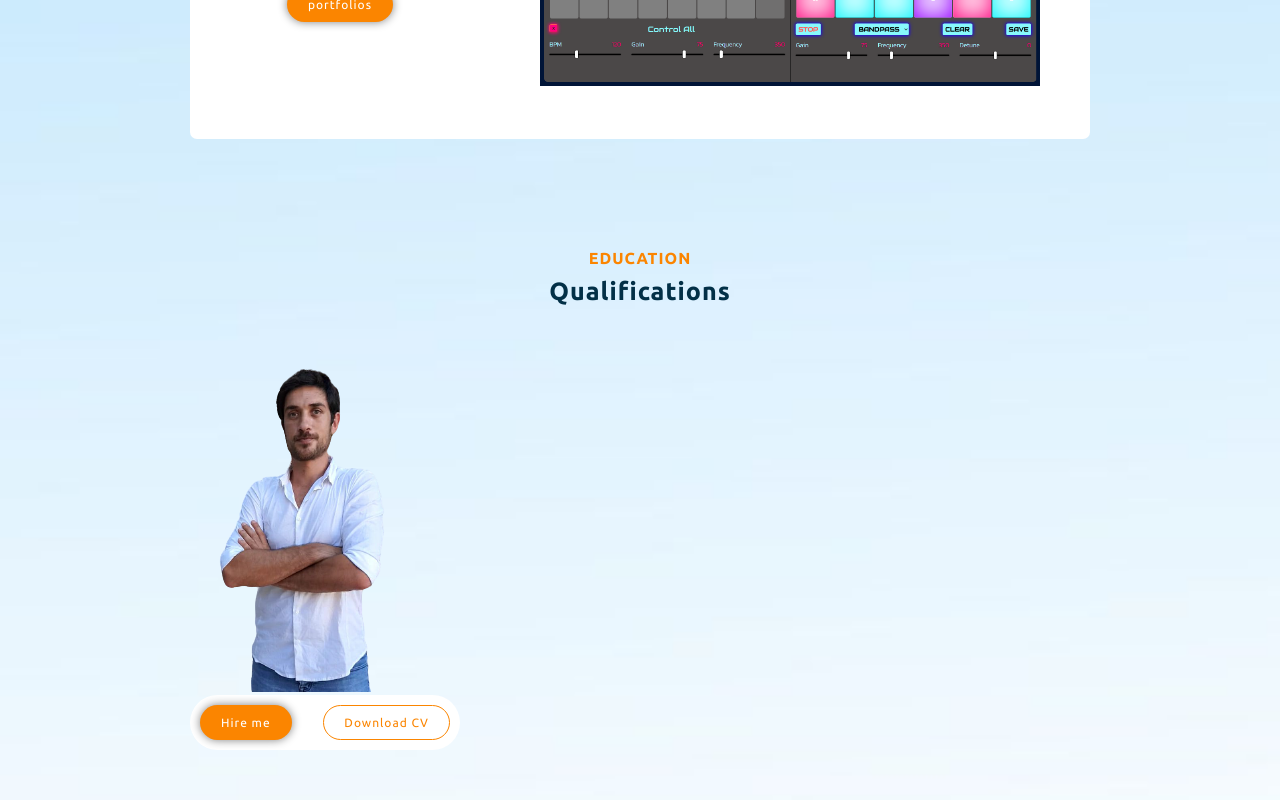
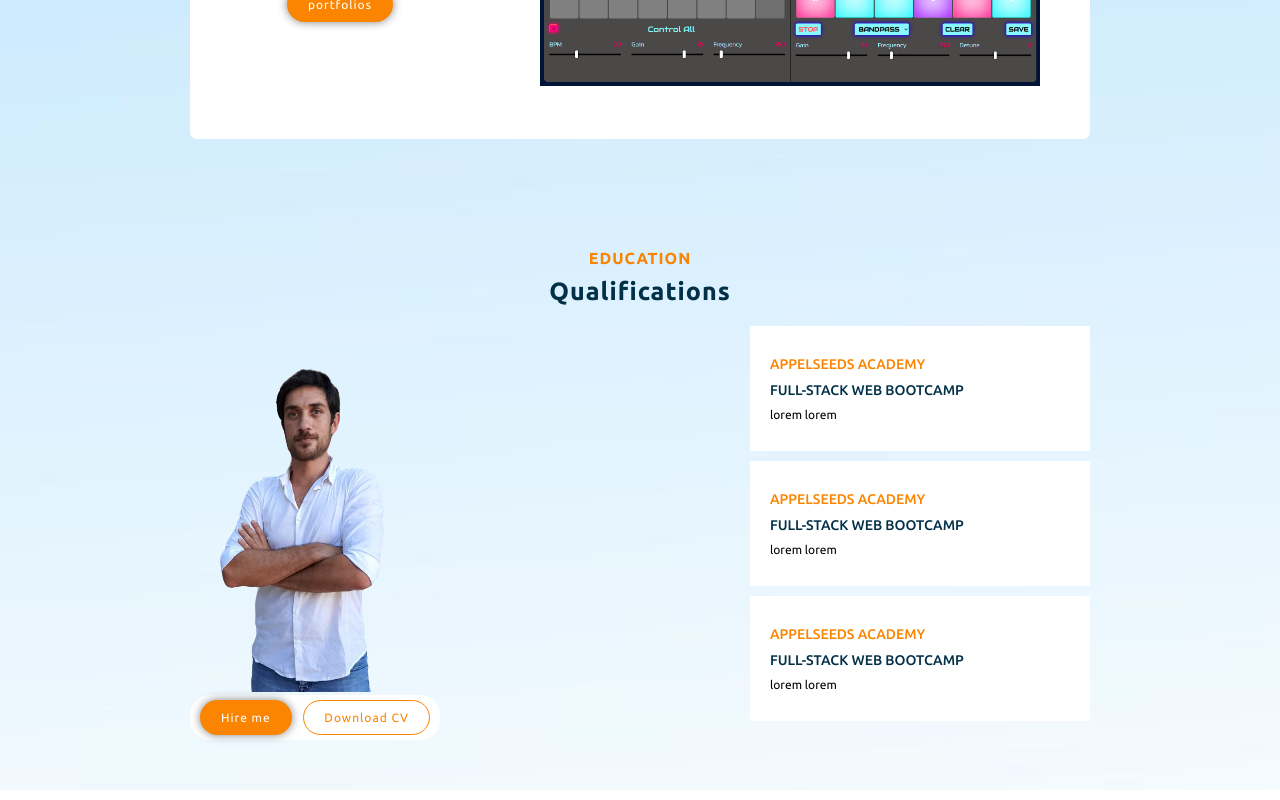
Before and after one commit to morMBen/mmb, a React (Create React App) app: page / in a window 1280 px wide. Shown: the part 1758-2558 px from the top of the page. Built offline with nearby package versions, Linux system fonts and the light colour scheme.

Commit message:
Education component

```diff
--- a/src/components/Education/index.js
+++ b/src/components/Education/index.js
@@ -3,7 +3,7 @@ import MediumHeading from '../UI/MediumHeading'
 import SmallHeading from '../UI/SmallHeading'
 import me from '../../assets/images/me2.png'
 import { Button } from '../UI/Button'
-
+import Tile from '../UI/Tile/index'
 import './style.css'
 
 const Education = () => {
@@ -11,21 +11,39 @@ const Education = () => {
         <div className='container' style={{ padding: '50px 0' }}>
             <SmallHeading text='Education' />
             <MediumHeading text='qualifications' />
-            <div>
+            <div className='flex-row align-center justify-sb'>
                 <div className='me-left-container'>
                     <img src={me} alt='' />
                     <div
                         className='flex-row'
                         style={{
                             background: '#fff',
-                            padding: '10px',
+                            padding: '5px 10px',
+                            boxSizing: 'border-box',
                             width: '250px',
-                            borderRadius: '35px',
+                            borderRadius: '20px',
                             justifyContent: 'space-between'
                         }}>
                         <Button label='Hire me' />
                         <Button label='Download CV' inverse='true' />
                     </div>
+                </div>
+                <div>
+                    <Tile
+                        title='AppelSeeds Academy'
+                        mediumTitle='Full-Stack Web Bootcamp'
+                        desc='lorem lorem'
+                    />
+                    <Tile
+                        title='AppelSeeds Academy'
+                        mediumTitle='Full-Stack Web Bootcamp'
+                        desc='lorem lorem'
+                    />
+                    <Tile
+                        title='AppelSeeds Academy'
+                        mediumTitle='Full-Stack Web Bootcamp'
+                        desc='lorem lorem'
+                    />
                 </div>
             </div>
         </div>
--- a/src/components/Education/style.css
+++ b/src/components/Education/style.css
@@ -1,3 +1 @@
-.me-left-container{
-
-}
+.me-left-container{}
--- /dev/null
+++ b/src/components/UI/Tile/index.js
@@ -0,0 +1,22 @@
+import React from 'react'
+
+const Tile = ({ title, mediumTitle, desc }) => {
+    return (
+        <div
+            className='mtb-10'
+            style={{ background: '#fff', padding: '20px', width: '300px' }}
+        >
+            <p
+                className='primary-color font-14 bold-500 mtb-10 uppercase'
+            >{title}</p>
+            <p
+                className='text-color font-14 bold-500 mtb-10 uppercase'
+            >{mediumTitle}</p>
+            <p
+                className='gret font-12 mtb-10'
+            >{desc}</p>
+        </div>
+    )
+}
+
+export default Tile
```
Also changed, not shown: src/components/UI/Tile/style.css (added).
